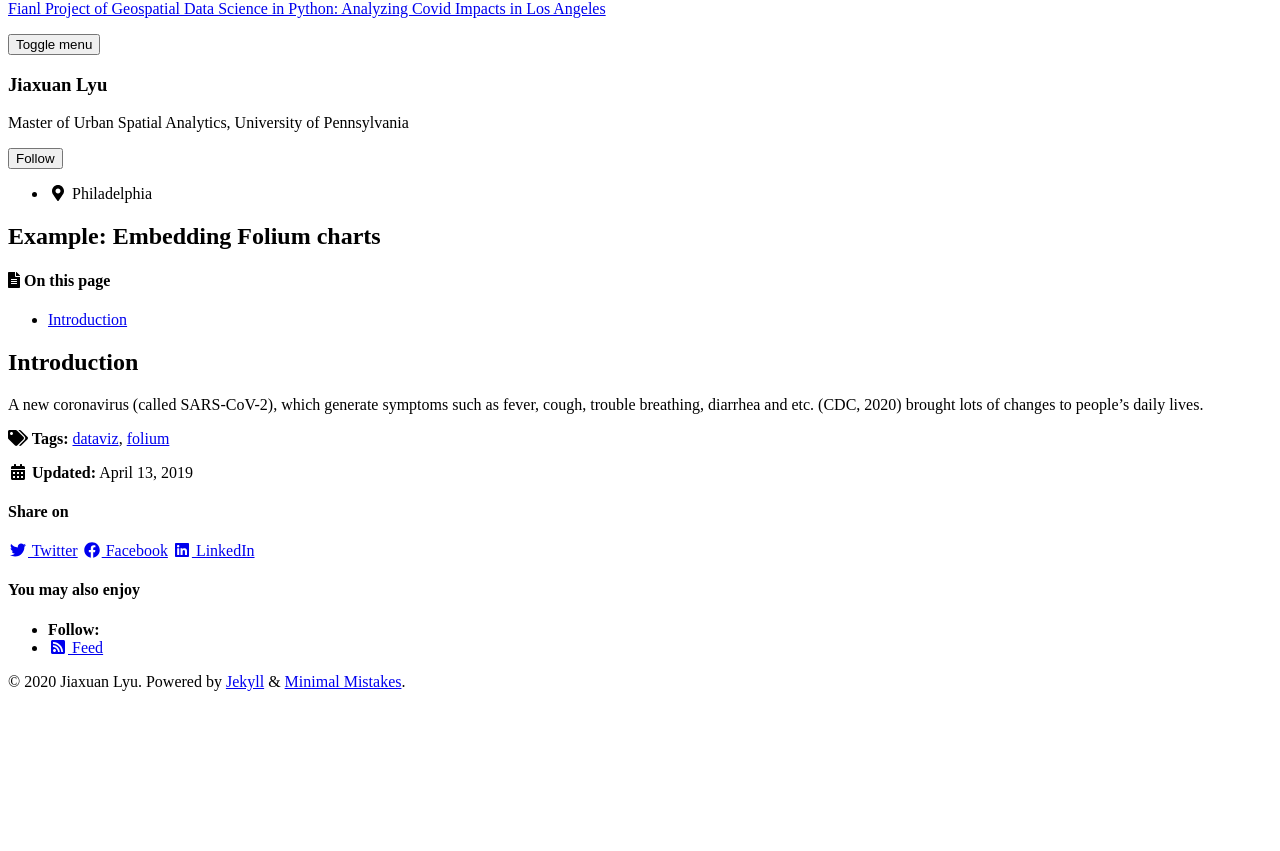
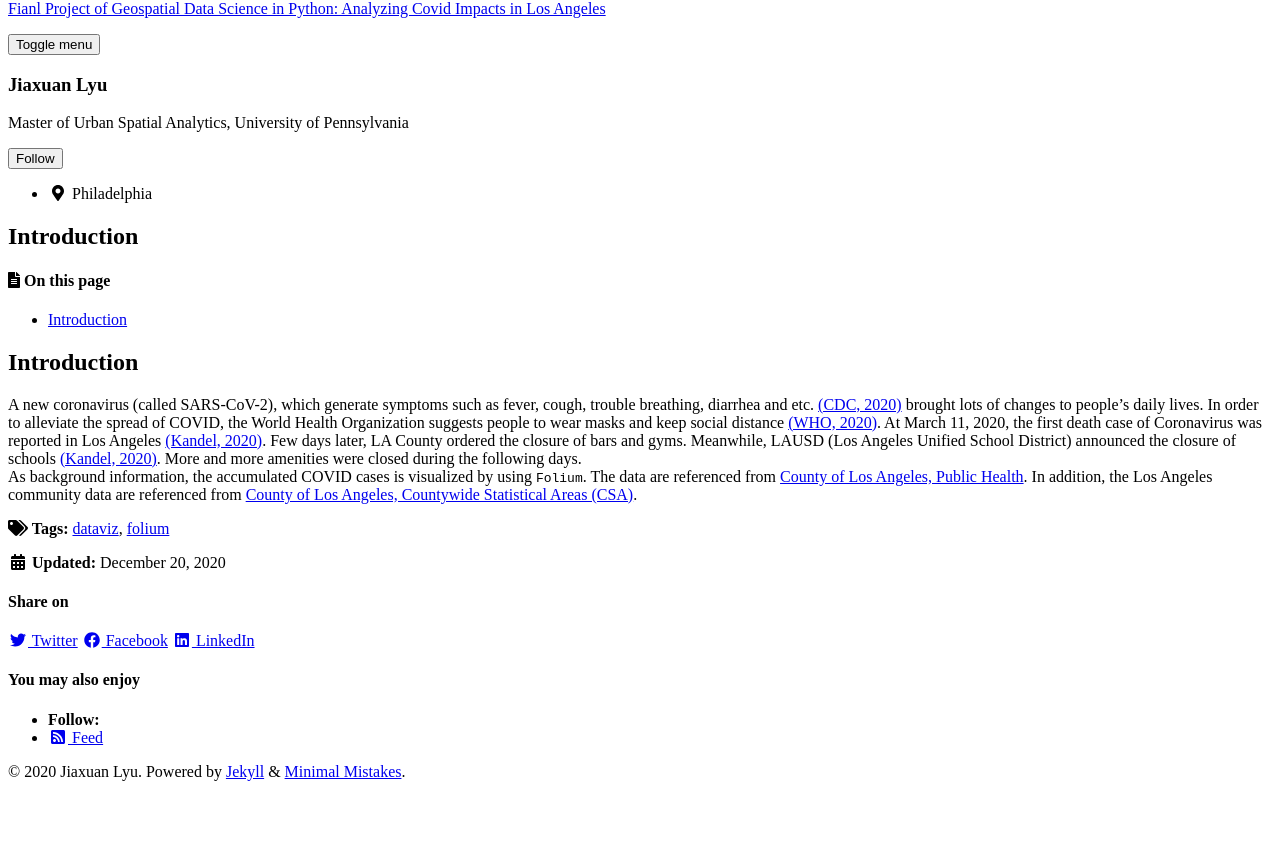
Before and after one commit to jiaxuanlyu/Geospatial-LA-Covid-Analysis, a Jekyll site: the page built from _posts/2020-12-20-introduction.md, in a window 1280 px wide. Shown: the part 108-959 px from the top of the page. Built offline with Jekyll 4.4.1, drawn with Linux system fonts in a browser that asks for light colours; cached includes are drawn as plain includes; nearby versions of some CDN libraries; before the commit the page ends 900 px from its top, so only the background shows below that.

Commit message:
Update 2020-12-20-introduction.md

```diff
--- a/_posts/2020-12-20-introduction.md
+++ b/_posts/2020-12-20-introduction.md
@@ -1,18 +1,20 @@
 ---
-title: "Example: Embedding Folium charts"
-date: 2019-04-13
+title: "Introduction"
+date: 2020-12-20
 published: true
 tags: [dataviz, folium]
-excerpt: "Embedding interactive Folium charts on static pages using Jekyll."
+excerpt: "Introduction."
 folium-loader:
   folium-chart-1: ["charts/foliumChart.html", "400"] # second argument is the height
-  folium-chart-2: ["charts/percent_no_internet.html", "400"] # second argument is the height
 toc: true
 toc_sticky: true
 ---
 
 ## Introduction
 
-A new coronavirus (called SARS-CoV-2), which generate symptoms such as fever, cough, trouble breathing, diarrhea and etc. (CDC, 2020) brought lots of changes to people’s daily lives.
+A new coronavirus (called SARS-CoV-2), which generate symptoms such as fever, cough, trouble breathing, diarrhea and etc. <a href="https://www.cdc.gov/coronavirus/2019-ncov/symptoms-testing/symptoms.html">(CDC, 2020)</a> brought lots of changes to people’s daily lives. In order to alleviate the spread of COVID, the World Health Organization suggests people to wear masks and keep social distance <a href="https://www.who.int/emergencies/diseases/novel-coronavirus-2019/advice-for-public">(WHO, 2020)</a>. At March 11, 2020, the first death case of Coronavirus was reported in Los Angeles <a href="https://www.nbclosangeles.com/news/local/a-coronavirus-timeline/2334100/">(Kandel, 2020)</a>. Few days later, LA County ordered the closure of bars and gyms. Meanwhile, LAUSD (Los Angeles Unified School District) announced the closure of schools <a href="https://www.nbclosangeles.com/news/local/a-coronavirus-timeline/2334100/">(Kandel, 2020)</a>. More and more amenities were closed during the following days.
+<br>
+As background information, the accumulated COVID cases is visualized by using `Folium`. The data are referenced from <a href="http://dashboard.publichealth.lacounty.gov/covid19_surveillance_dashboard/">County of Los Angeles, Public Health</a>. In addition, the Los Angeles community data are referenced from <a href="https://egis-lacounty.hub.arcgis.com/datasets/countywide-statistical-areas-csa/data">County of Los Angeles, Countywide Statistical Areas (CSA)</a>.
+<br>
 
 <div id="folium-chart-1"></div>
```
